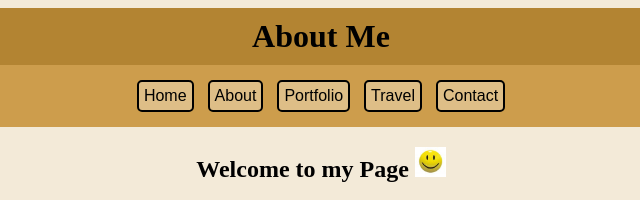
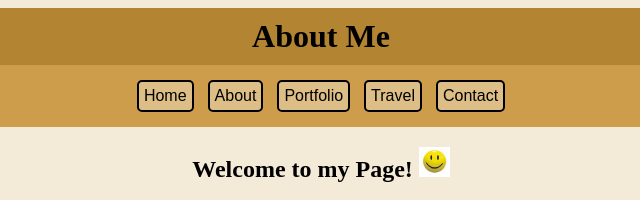
Before and after one commit to joshtlk1/TeoPortfolio, a plain HTML site: page index.html in a window 1280 px wide. Shown: the top 200 px of the page, 319-959 px from the left. Drawn offline with Linux system fonts and the light colour scheme.

Commit message:
made changes to h2

```diff
--- a/index.html
+++ b/index.html
@@ -20,7 +20,7 @@
 
 		</div>
 
-	<h2>Welcome to my Page <img id="smiley" src="images/smiley.jpg"></h2>
+	<h2>Welcome to my Page! <img id="smiley" src="images/smiley.jpg"></h2>
 
 	<div>
 
```
